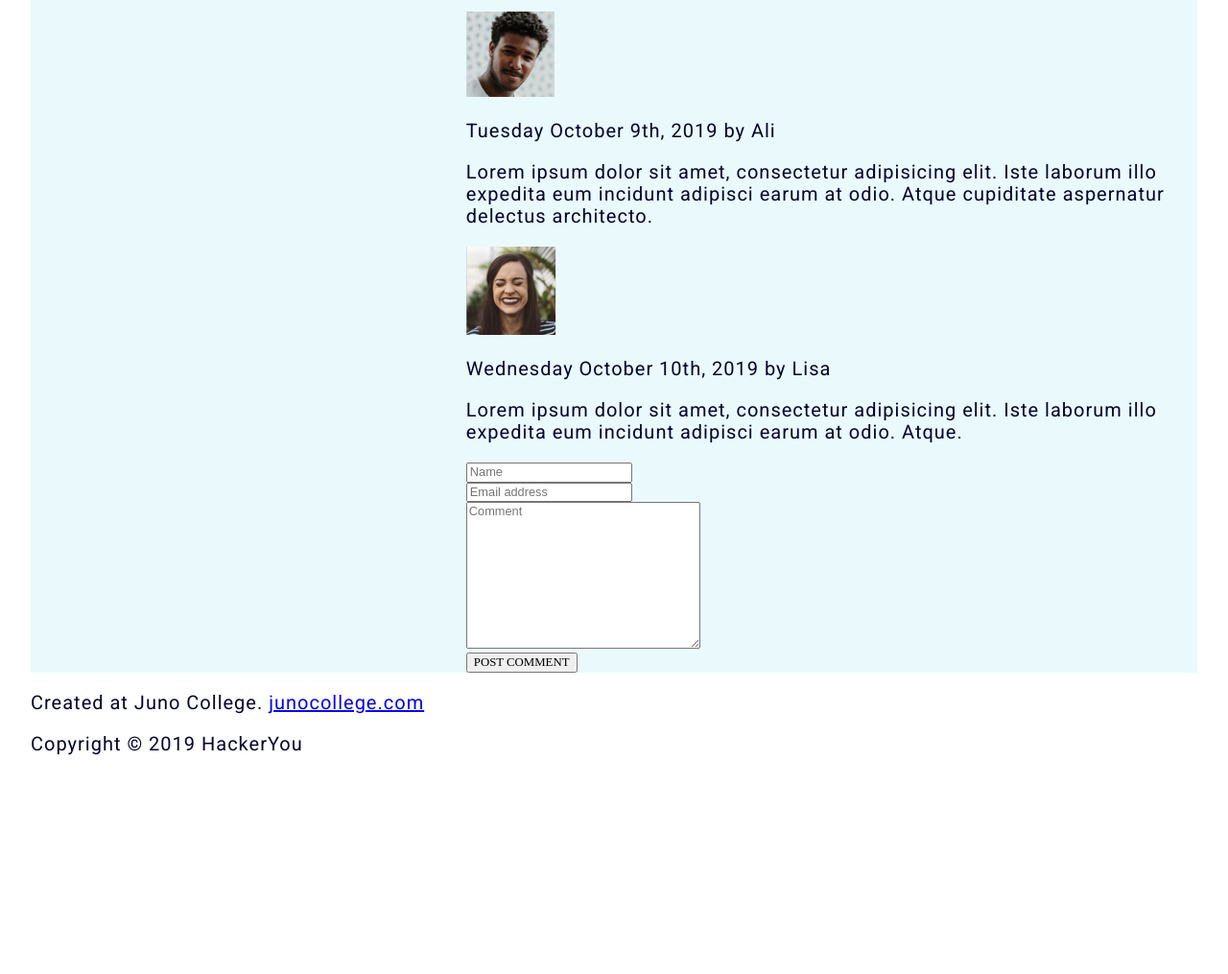
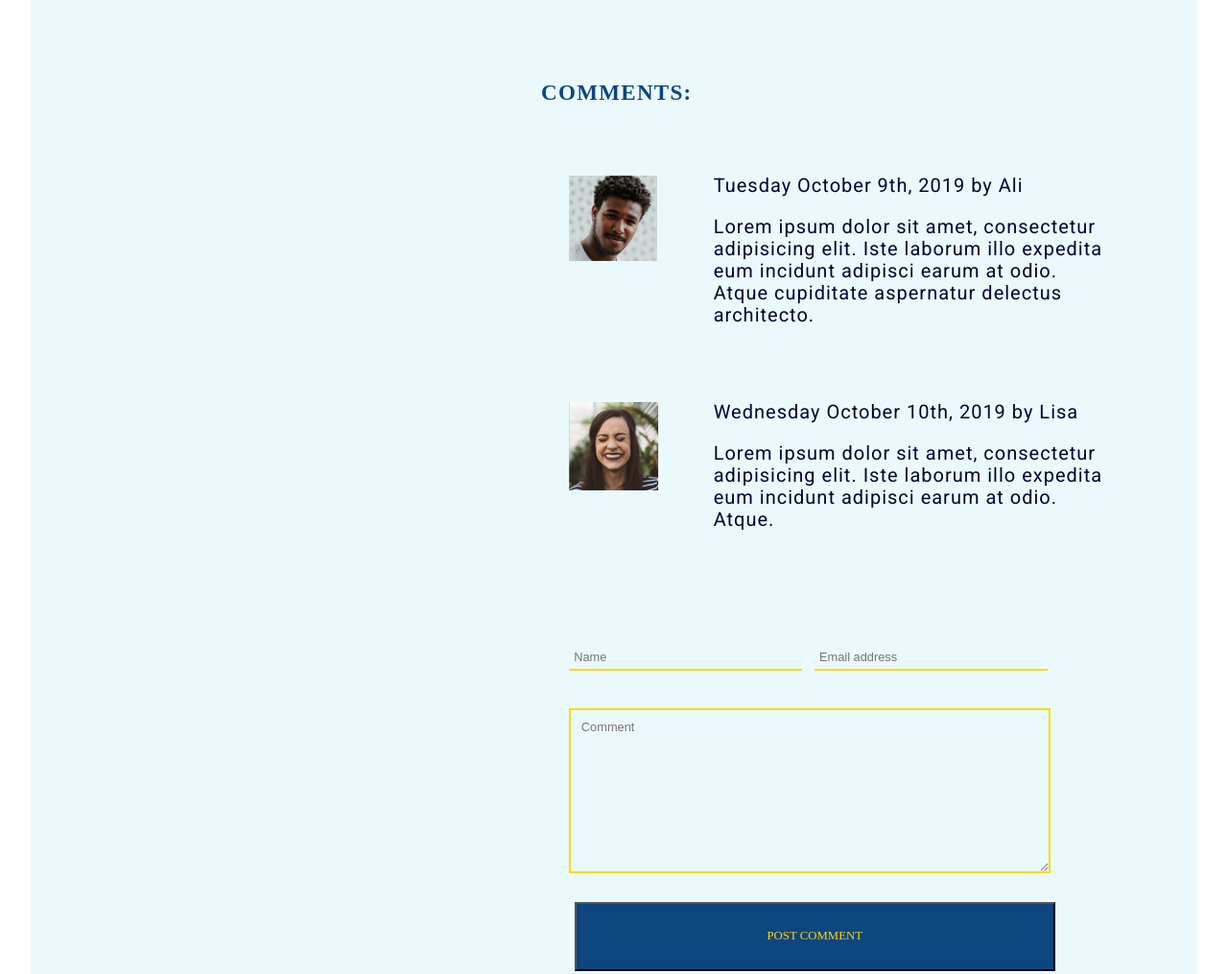
Before and after one commit to hlai16/gloriaLaiProject2, a plain HTML site: page blog.html in a window 1280 px wide. Shown: the part 1985-3000 px from the top of the page at 96% size. Before the commit the page ends 2792 px from the top, so only its background shows below. Drawn offline with Linux system fonts and the light colour scheme; a web font is replaced by a local one.

Commit message:
blog form is done :smile:

```diff
--- a/blog.html
+++ b/blog.html
@@ -120,16 +120,15 @@
                                     adipisci earum at odio. Atque.</p>
                             </div>
                         </div>
-                        <form action="#">
-                            <div class="formName">
+                        <form action="#" class="blogForm">
+                            <div class="bFormNameEmail">
                                 <label for="name" class="sr-only">Name</label>
-                                <input type="name" placeholder="Name" required>
+                                <input type="name" placeholder="Name" class="bFormName" required>
+
+                                <label for="name" class="sr-only">Email</label>
+                                <input type="email" placeholder="Email address" class="bFormEmail" required>
                             </div>
-                            <div class="formEmail">
-                                <label for="name" class="sr-only">Email</label>
-                                <input type="email" placeholder="Email address" required>
-                            </div>
-                            <div class="formText">
+                            <div class="bFormText">
                                 <label for="text" class="sr-only">Comment Here</label>
                                 <textarea name="comment" id="feedback" cols="30" rows="10"
                                     placeholder="Comment"></textarea>
--- a/styles/sass/_section.scss
+++ b/styles/sass/_section.scss
@@ -237,3 +237,90 @@
 }
 
 //BLOG Comments
+.blogComments {
+    padding: 10%;
+}
+
+.blogComments h3{
+    @include h3Font($color3);
+}
+
+.comment1,
+.comment2 {
+    display: grid;
+    grid-template-columns: 25% 75%;
+    column-gap: 2%;
+    padding-left: 5%;
+    margin: 10% auto;
+}
+
+.commentImg{
+    grid-column: 1/2;
+}
+.commentText{
+    grid-column: 2/3;
+    margin-top: -5%;
+}
+
+//BLOG Form:
+.blogForm{
+    display: grid;
+    grid-template-columns: 100%;
+    width: 100%;
+    padding: 5%;
+}
+.bFormNameEmail {
+   grid-row: 1/2;
+   grid-column: 1/-1;
+
+   display: grid;
+   grid-template-columns: 46% 46%;
+   column-gap: 2.5%;
+}
+.bFormName{
+    grid-row: 1/2;
+    grid-column: 1/2;
+}
+.bFormEmail{
+    grid-row: 1/2;
+    grid-column: 2/3;
+}
+.bFormText {
+   grid-row: 2/3;
+   grid-column: 1/-1;
+}
+.blogButton {
+   grid-row: 3/4;
+   grid-column: 1/-1;
+}
+ .bFormNameEmail,
+ .bFormName,
+ .bFormEmail,
+ .bFormText textarea{
+     background-color: $color1;
+     border: hidden;
+ }
+ .bFormName,
+ .bFormEmail,
+ .bFormText textarea {
+     padding: 2%;
+     margin: 5% 0;
+ }
+.bFormText {
+    width: 100%;
+ }
+ .bFormText textarea{
+     width: 95%;
+     border: 2px solid $color2;
+ }
+ .bFormName,
+ .bFormEmail {
+    border-bottom: 2px solid $color2;
+ }
+
+ .blogButton {
+     @include allButton($color3, $color2);
+     width: 95%;
+     margin-right: 4%;
+     margin-top: 0;
+ }
--- a/styles/sass/_variables.scss
+++ b/styles/sass/_variables.scss
@@ -52,11 +52,11 @@ button,
     color: $h2Color;
 }
 
-@mixin h3Font {
+@mixin h3Font($h3Color: $color4) {
     font-size: 180%;
     line-height: 58px;
     letter-spacing: 1.3px;
-    color: $color4;
+    color: $h3Color;
 }
 
 @mixin h4Font {
```
Also changed, not shown: styles/styles.css.
